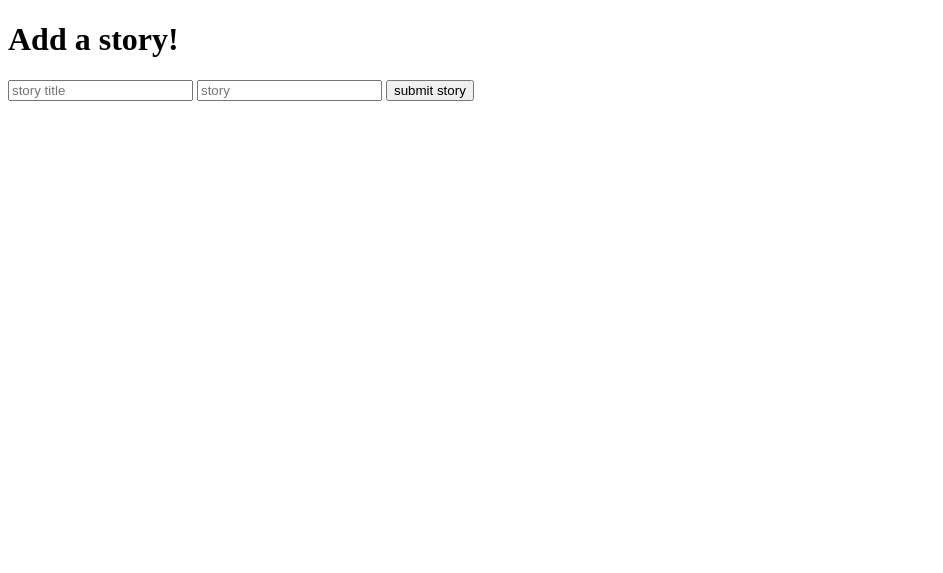
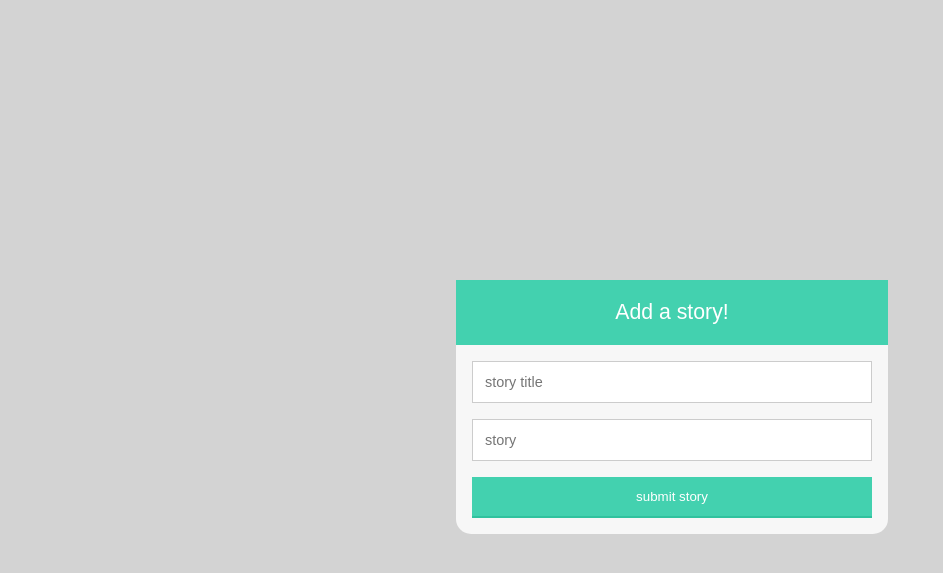
Before and after one commit to eccentricayman/WEBLOGE, a Flask app: page /addstory in a window 1280 px wide. Shown: the top 573 px of the page, without its empty margins (0-943 px from the left). Run offline with Flask 2, Linux system fonts and the light colour scheme.

Commit message:
add the style to addstory

```diff
--- a/templates/addstory.html
+++ b/templates/addstory.html
@@ -1,14 +1,104 @@
 <!DOCTYPE html>
 <html>
+<style type="text/css">
+.form-style-6{
+    font: 95% Arial, Helvetica, sans-serif;
+	display: block;
+    margin-left: 35%;
+    margin-right: auto;
+    width: 400px;
+    position: absolute;
+    top: 35%;
+    padding: 16px;
+	border-radius: 15px;
+    background: #F7F7F7;
+}
+.form-style-6 h1{
+    background: #43D1AF;
+    padding: 20px 0;
+    font-size: 140%;
+    font-weight: 300;
+    text-align: center;
+    color: #fff;
+    margin: -16px -16px 16px -16px;
+}
+.form-style-6 input[type="text"],
+.form-style-6 input[type="date"],
+.form-style-6 input[type="datetime"],
+.form-style-6 input[type="email"],
+.form-style-6 input[type="number"],
+.form-style-6 input[type="search"],
+.form-style-6 input[type="time"],
+.form-style-6 input[type="url"],
+.form-style-6 textarea,
+.form-style-6 select
+{
+    -webkit-transition: all 0.30s ease-in-out;
+    -moz-transition: all 0.30s ease-in-out;
+    -ms-transition: all 0.30s ease-in-out;
+    -o-transition: all 0.30s ease-in-out;
+    outline: none;
+    box-sizing: border-box;
+    -webkit-box-sizing: border-box;
+    -moz-box-sizing: border-box;
+    width: 100%;
+    background: #fff;
+    margin-bottom: 4%;
+    border: 1px solid #ccc;
+    padding: 3%;
+    color: #555;
+    font: 95% Arial, Helvetica, sans-serif;
+}
+.form-style-6 input[type="text"]:focus,
+.form-style-6 input[type="date"]:focus,
+.form-style-6 input[type="datetime"]:focus,
+.form-style-6 input[type="email"]:focus,
+.form-style-6 input[type="number"]:focus,
+.form-style-6 input[type="search"]:focus,
+.form-style-6 input[type="time"]:focus,
+.form-style-6 input[type="url"]:focus,
+.form-style-6 textarea:focus,
+.form-style-6 select:focus
+{
+    box-shadow: 0 0 5px #43D1AF;
+    padding: 3%;
+    border: 1px solid #43D1AF;
+}
+
+.form-style-6 input[type="submit"],
+.form-style-6 input[type="button"]{
+    box-sizing: border-box;
+    -webkit-box-sizing: border-box;
+    -moz-box-sizing: border-box;
+    width: 100%;
+    padding: 3%;
+    background: #43D1AF;
+    border-bottom: 2px solid #30C29E;
+	border-top: 2px solid #30C29E;
+    border-top-style: none;
+    border-right-style: none;
+    border-left-style: none;
+    color: #fff;
+}
+.form-style-6 input[type="submit"]:hover,
+.form-style-6 input[type="button"]:hover{
+    background: #2EBC99;
+}
+body{
+background:LightGray;
+}
+</style>
   <head>
     <title>Add Story</title>
   </head>
   <body>
-    <h1>Add a story!</h1>
+    <div class="form-style-6">
+	<h1>Add a story!</h1>
     <form action='/add' method="POST">
       <input type="text" name="title" placeholder="story title">
       <input type="text" name="story" placeholder="story">
       <input type="submit" name="subStory" value="submit story">
     </form>
+	</div>
   </body>
 </html>
```
